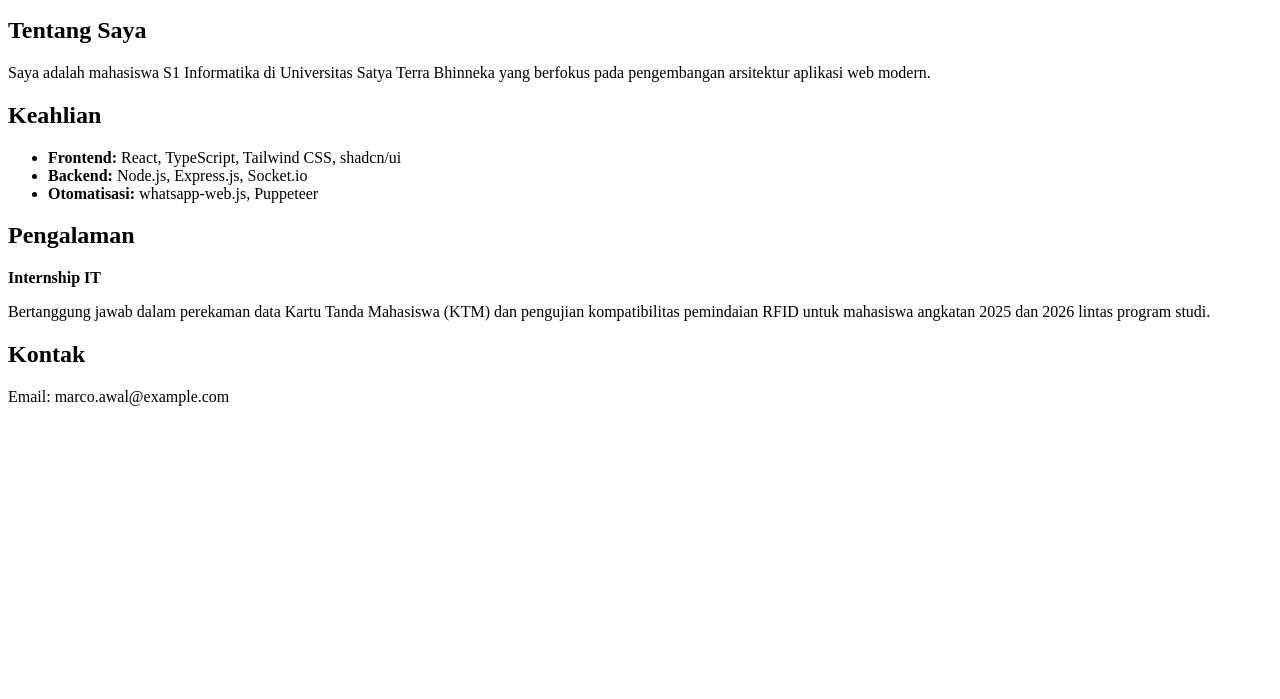
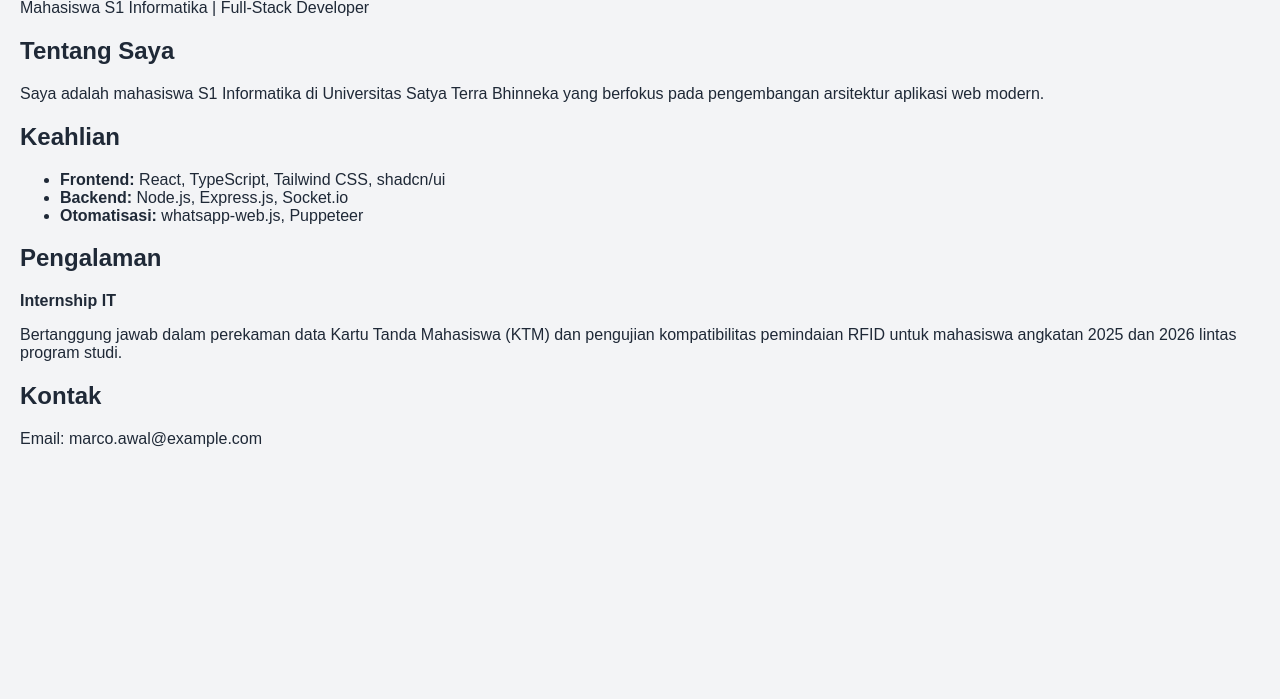
Before and after one commit to marcosiregar26/web-profil, a plain HTML site: page index.html in a window 1280 px wide. Shown: the part 101-800 px from the top of the page. Drawn offline with Linux system fonts and the light colour scheme.

Commit message:
style: membuat file CSS dasar dan menghubungkannya ke HTML

```diff
--- /dev/null
+++ b/index.css
@@ -0,0 +1,7 @@
+body {
+    font-family: Arial, sans-serif;
+    background-color: #f3f4f6;
+    color: #1f2937;
+    margin: 0;
+    padding: 20px;
+}
--- a/index.html
+++ b/index.html
@@ -4,6 +4,7 @@
     <meta charset="UTF-8">
     <meta name="viewport" content="width=device-width, initial-scale=1.0">
     <title>Profil Marco Samuel</title>
+    <link rel="stylesheet" href="index.css">
 </head>
 <body>
     <header>
```
